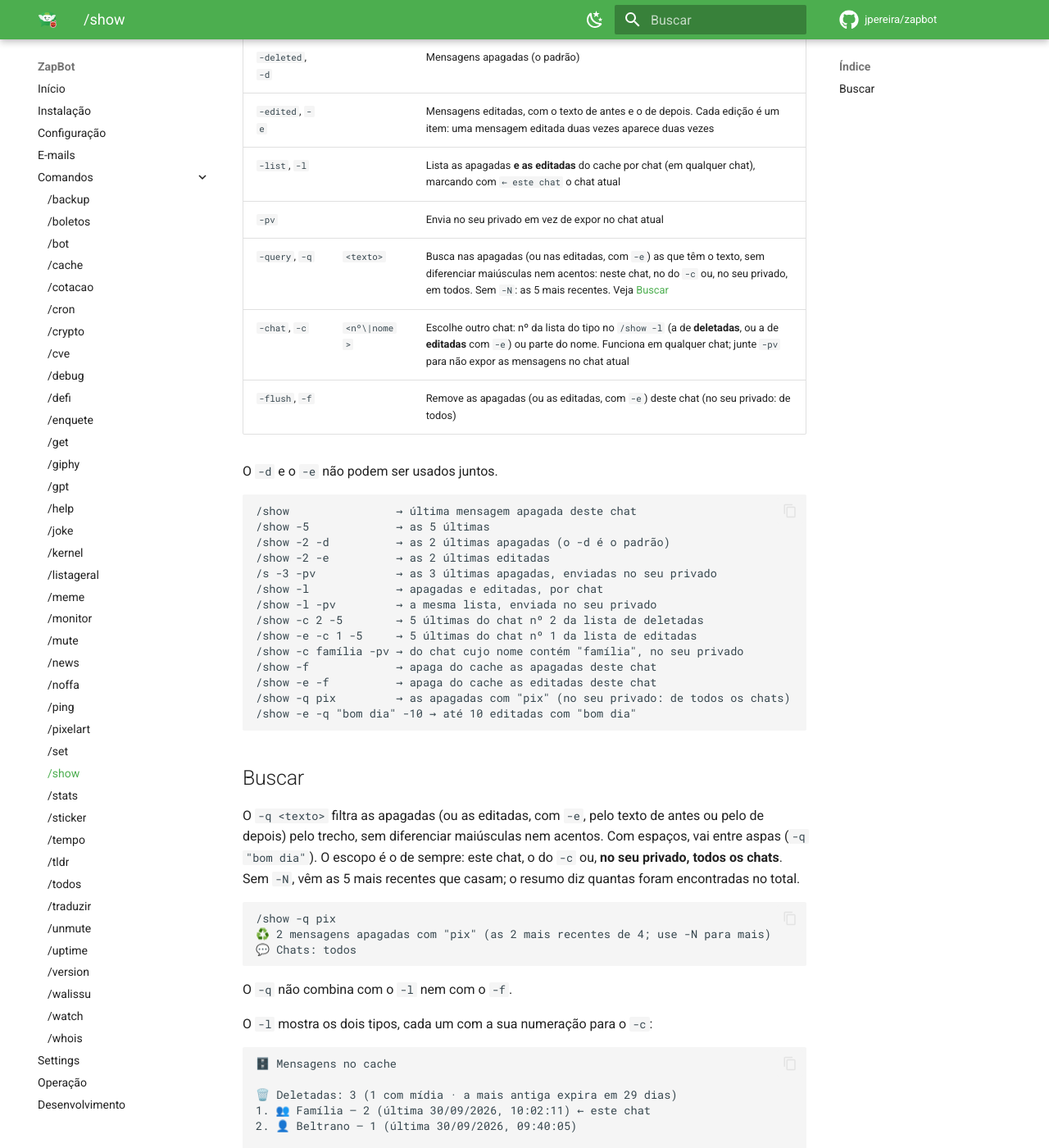
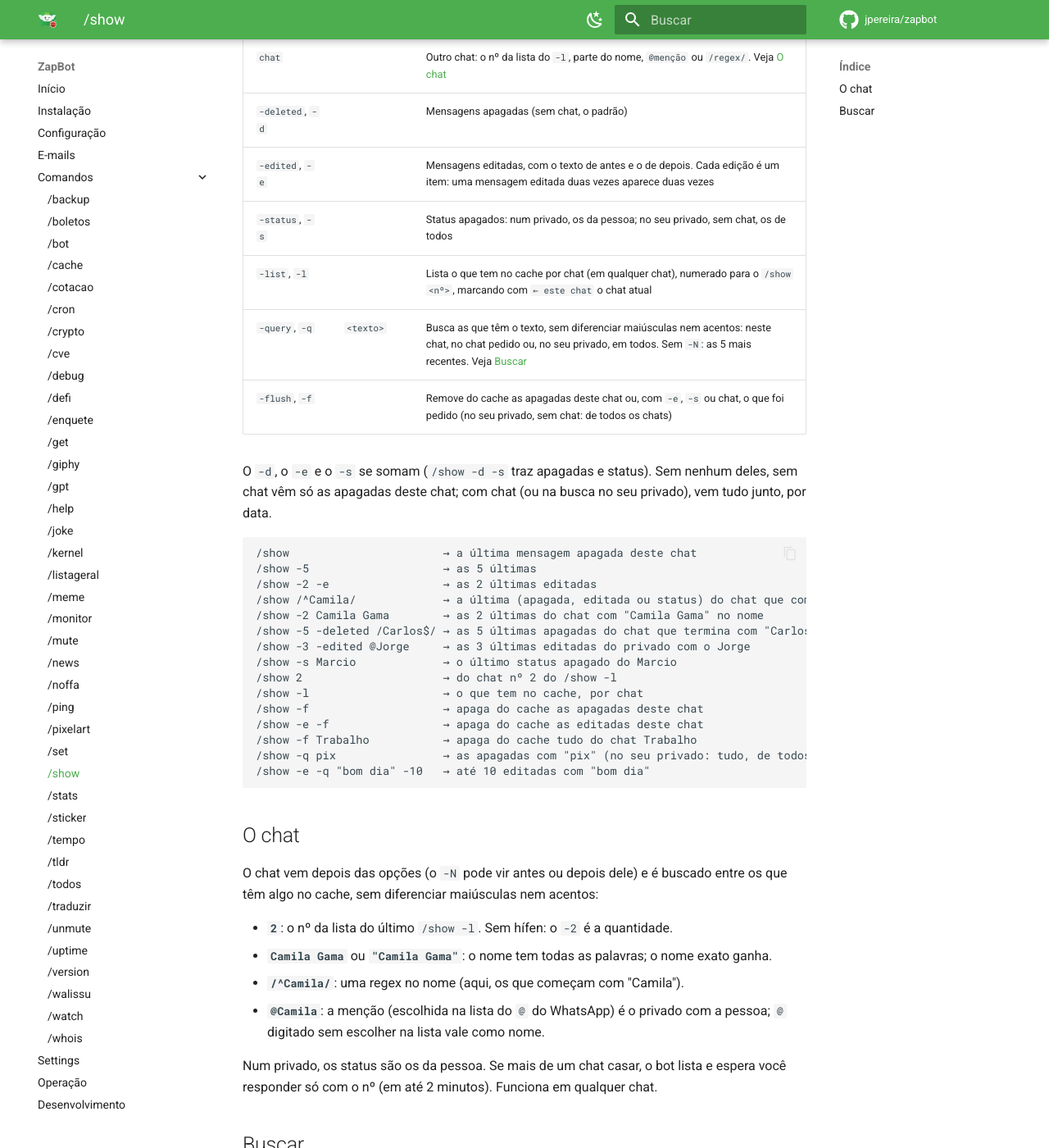
Before and after one commit to jpereira/zapbot, an MkDocs documentation site: the page built from docs/commands/show.md, in a window 1280 px wide and 1400 px high, scrolled down 409 px. Shown: the whole window at 82% size. Built offline with MkDocs 1.6.1 and Material for MkDocs 9.7.7, drawn with Linux system fonts in a browser that asks for light colours; comment, search, counter and statistics services are not loaded; some of the changed text lies outside the part shown.

Commit message:
/show: the chat comes as an argument (no. from -l, name, @mention or /regex/)
With a chat and without -d/-e/-s, deleted, edited and status come together, by date; without a
chat, this chat's deleted ones. -s brings the deleted statuses (in a private chat, the person's),
the types add up and -l is a single list, with the count of each type per chat. The reply always
goes out in the command's chat.

````diff
--- a/docs/commands/show.md
+++ b/docs/commands/show.md
@@ -1,8 +1,8 @@
 # `/show` (`/s`) · admin
 
-Reexibe as mensagens apagadas (padrão, ou `-d`) ou editadas (`-e`) deste chat
-que ainda estão no cache: as apagadas por 30 dias (setting
-`cache.revokedRetentionDays`), as editadas por 30 dias (setting
+Reexibe o que ainda está no cache: as mensagens apagadas (`-d`), as editadas
+(`-e`) e os status apagados (`-s`). As apagadas e os status ficam 30 dias
+(setting `cache.revokedRetentionDays`), as editadas também 30 dias (setting
 `cache.editedRetentionDays`). Os envios são espaçados por `show.delayMs`
 (700 ms) para evitar flood.
 
@@ -13,64 +13,92 @@ Com o aviso no privado desligado (`/set show.alert.deleted off` ou
 | Opção | Valor | Descrição |
 |---|---|---|
 | `-N` | | Quantidade (padrão 1, máx. 20, setting `show.max`). Ex.: `-3` |
-| `-deleted`, `-d` | | Mensagens apagadas (o padrão) |
+| `chat` | | Outro chat: o nº da lista do `-l`, parte do nome, `@menção` ou `/regex/`. Veja [O chat](#o-chat) |
+| `-deleted`, `-d` | | Mensagens apagadas (sem chat, o padrão) |
 | `-edited`, `-e` | | Mensagens editadas, com o texto de antes e o de depois. Cada edição é um item: uma mensagem editada duas vezes aparece duas vezes |
-| `-list`, `-l` | | Lista as apagadas **e as editadas** do cache por chat (em qualquer chat), marcando com `← este chat` o chat atual |
-| `-pv` | | Envia no seu privado em vez de expor no chat atual |
-| `-query`, `-q` | `<texto>` | Busca nas apagadas (ou nas editadas, com `-e`) as que têm o texto, sem diferenciar maiúsculas nem acentos: neste chat, no do `-c` ou, no seu privado, em todos. Sem `-N`: as 5 mais recentes. Veja [Buscar](#buscar) |
-| `-chat`, `-c` | `<nº\|nome>` | Escolhe outro chat: nº da lista do tipo no `/show -l` (a de **deletadas**, ou a de **editadas** com `-e`) ou parte do nome. Funciona em qualquer chat; junte `-pv` para não expor as mensagens no chat atual |
-| `-flush`, `-f` | | Remove as apagadas (ou as editadas, com `-e`) deste chat (no seu privado: de todos) |
+| `-status`, `-s` | | Status apagados: num privado, os da pessoa; no seu privado, sem chat, os de todos |
+| `-list`, `-l` | | Lista o que tem no cache por chat (em qualquer chat), numerado para o `/show <nº>`, marcando com `← este chat` o chat atual |
+| `-query`, `-q` | `<texto>` | Busca as que têm o texto, sem diferenciar maiúsculas nem acentos: neste chat, no chat pedido ou, no seu privado, em todos. Sem `-N`: as 5 mais recentes. Veja [Buscar](#buscar) |
+| `-flush`, `-f` | | Remove do cache as apagadas deste chat ou, com `-e`, `-s` ou chat, o que foi pedido (no seu privado, sem chat: de todos os chats) |
 
-O `-d` e o `-e` não podem ser usados juntos.
+O `-d`, o `-e` e o `-s` se somam (`/show -d -s` traz apagadas e status). Sem
+nenhum deles, sem chat vêm só as apagadas deste chat; com chat (ou na busca
+no seu privado), vem tudo junto, por data.
 
 ```
-/show                → última mensagem apagada deste chat
-/show -5             → as 5 últimas
-/show -2 -d          → as 2 últimas apagadas (o -d é o padrão)
-/show -2 -e          → as 2 últimas editadas
-/s -3 -pv            → as 3 últimas apagadas, enviadas no seu privado
-/show -l             → apagadas e editadas, por chat
-/show -l -pv         → a mesma lista, enviada no seu privado
-/show -c 2 -5        → 5 últimas do chat nº 2 da lista de deletadas
-/show -e -c 1 -5     → 5 últimas do chat nº 1 da lista de editadas
-/show -c família -pv → do chat cujo nome contém "família", no seu privado
-/show -f             → apaga do cache as apagadas deste chat
-/show -e -f          → apaga do cache as editadas deste chat
-/show -q pix         → as apagadas com "pix" (no seu privado: de todos os chats)
-/show -e -q "bom dia" -10 → até 10 editadas com "bom dia"
+/show                       → a última mensagem apagada deste chat
+/show -5                    → as 5 últimas
+/show -2 -e                 → as 2 últimas editadas
+/show /^Camila/             → a última (apagada, editada ou status) do chat que começa com "Camila"
+/show -2 Camila Gama        → as 2 últimas do chat com "Camila Gama" no nome
+/show -5 -deleted /Carlos$/ → as 5 últimas apagadas do chat que termina com "Carlos"
+/show -3 -edited @Jorge     → as 3 últimas editadas do privado com o Jorge
+/show -s Marcio             → o último status apagado do Marcio
+/show 2                     → do chat nº 2 do /show -l
+/show -l                    → o que tem no cache, por chat
+/show -f                    → apaga do cache as apagadas deste chat
+/show -e -f                 → apaga do cache as editadas deste chat
+/show -f Trabalho           → apaga do cache tudo do chat Trabalho
+/show -q pix                → as apagadas com "pix" (no seu privado: tudo, de todos os chats)
+/show -e -q "bom dia" -10   → até 10 editadas com "bom dia"
 ```
+
+## O chat
+
+O chat vem depois das opções (o `-N` pode vir antes ou depois dele) e é
+buscado entre os que têm algo no cache, sem diferenciar maiúsculas nem
+acentos:
+
+- **`2`**: o nº da lista do último `/show -l`. Sem hífen: o `-2` é a quantidade.
+- **`Camila Gama`** ou **`"Camila Gama"`**: o nome tem todas as palavras; o
+  nome exato ganha.
+- **`/^Camila/`**: uma regex no nome (aqui, os que começam com "Camila").
+- **`@Camila`**: a menção (escolhida na lista do `@` do WhatsApp) é o privado
+  com a pessoa; `@` digitado sem escolher na lista vale como nome.
+
+Num privado, os status são os da pessoa. Se mais de um chat casar, o bot lista
+e espera você responder só com o nº (em até 2 minutos). Funciona em qualquer
+chat.
 
 ## Buscar
 
-O `-q <texto>` filtra as apagadas (ou as editadas, com `-e`, pelo texto de antes
-ou pelo de depois) pelo trecho, sem diferenciar maiúsculas nem acentos. Com
-espaços, vai entre aspas (`-q "bom dia"`). O escopo é o de sempre: este chat, o
-do `-c` ou, **no seu privado, todos os chats**. Sem `-N`, vêm as 5 mais
-recentes que casam; o resumo diz quantas foram encontradas no total.
+O `-q <texto>` filtra pelo trecho, sem diferenciar maiúsculas nem acentos (nas
+editadas, pelo texto de antes ou pelo de depois). Com espaços, vai entre aspas
+(`-q "bom dia"`). O escopo é o de sempre: este chat, o chat pedido ou, **no
+seu privado, todos os chats** (e, sem `-d`, `-e` ou `-s`, todos os tipos). Sem
+`-N`, vêm as 5 mais recentes que casam; o resumo diz quantas foram encontradas
+no total.
 
 ```
 /show -q pix
 ♻️ 2 mensagens apagadas com "pix" (as 2 mais recentes de 4; use -N para mais)
-💬 Chats: todos
 ```
 
 O `-q` não combina com o `-l` nem com o `-f`.
 
-O `-l` mostra os dois tipos, cada um com a sua numeração para o `-c`:
+O `-l` mostra quanto tem de cada tipo e os chats, numerados para o `/show <nº>`:
 
 ```
 🗄️ Mensagens no cache
 
-🗑️ Deletadas: 3 (1 com mídia · a mais antiga expira em 29 dias)
-1. 👥 Família — 2 (última 30/09/2026, 10:02:11) ← este chat
-2. 👤 Beltrano — 1 (última 30/09/2026, 09:40:05)
+🗑️ Apagadas: 3 (1 com mídia · a mais antiga expira em 29 dias)
+✏️ Editadas: 1 (a mais antiga expira em 30 dias)
+📸 Status: 1 (a mais antiga expira em 30 dias)
 
-✏️ Editadas: 1 (a mais antiga expira em 30 dias)
-1. 👥 Trabalho — 1 (última 30/09/2026, 11:15:42)
+1. 👥 Família — 🗑️ 2 (última 30/09/2026, 10:02:11) ← este chat
+2. 👤 Beltrano — 🗑️ 1 · 📸 1 (última 30/09/2026, 09:40:05)
+3. 👥 Trabalho — ✏️ 1 (última 30/09/2026, 11:15:42)
 
-💡 /show -N reexibe as deletadas e /show -e -N as editadas deste chat (máx. 20).
-💡 Junte -c <nº ou nome> para outro chat: o nº é o da lista do tipo (/show -c 2, /show -e -c 1).
-💡 -pv envia no seu privado; -f remove do cache as deste chat (no seu privado: de todos).
+💡 /show <nº, nome, @menção ou /regex/> reexibe as de um chat: apagadas, editadas e status juntos; -d, -e e -s filtram; -N para mais (máx. 20).
+💡 -f remove do cache as deste chat (no seu privado: de todos).
+```
+
+Com chat e sem `-d`, `-e` ou `-s`, o resumo conta cada tipo:
+
+```
+/show -5 Beltrano
+🗄️ 2 mensagens (🗑️ 1 · 📸 1) (pedidas 5, encontradas 2)
+💬 Chat: Beltrano
 ```
 
 Uma editada reexibida com `-e`:
````
Also changed, not shown: README.md (+1 -1 lines), docs/commands/index.md (+1 -1 lines), docs/development.md (+1 -1 lines), docs/index.md (+1 -1 lines), 4 other files.
